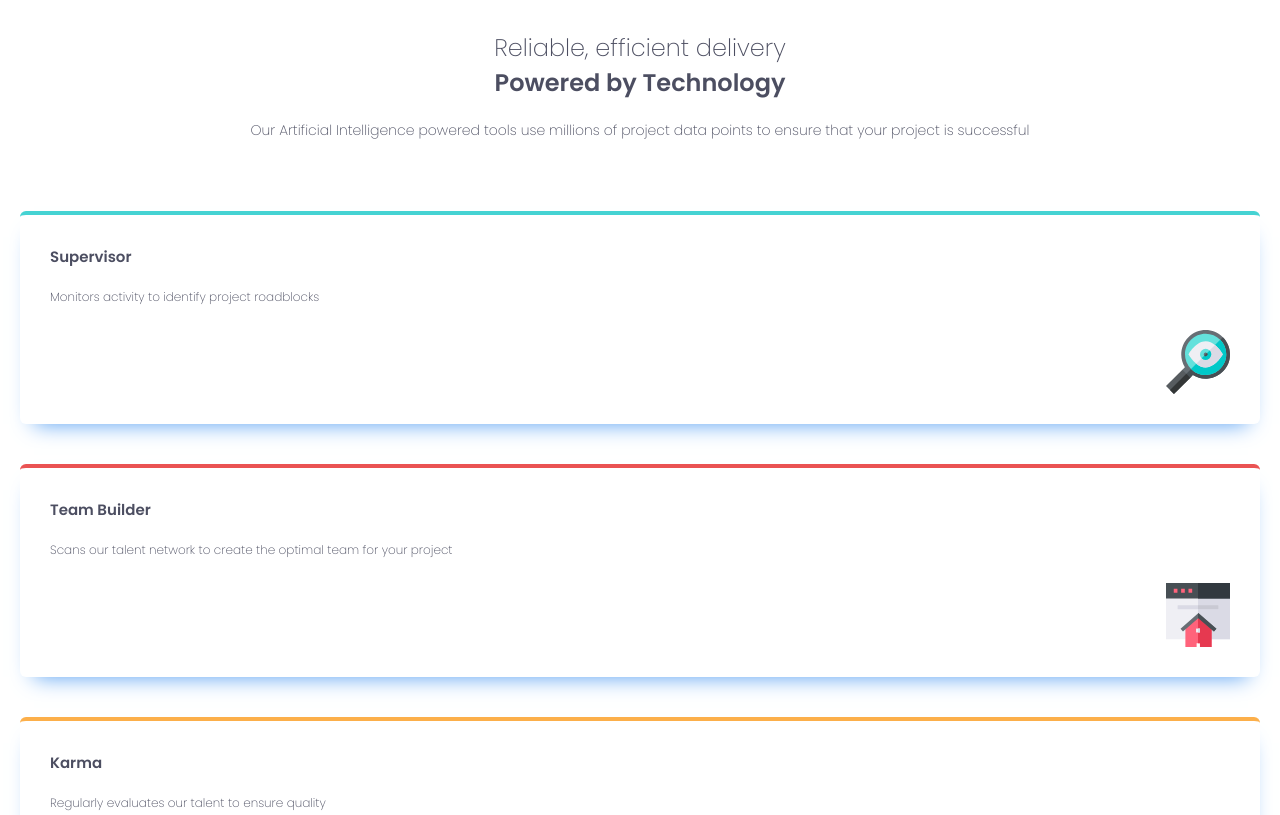
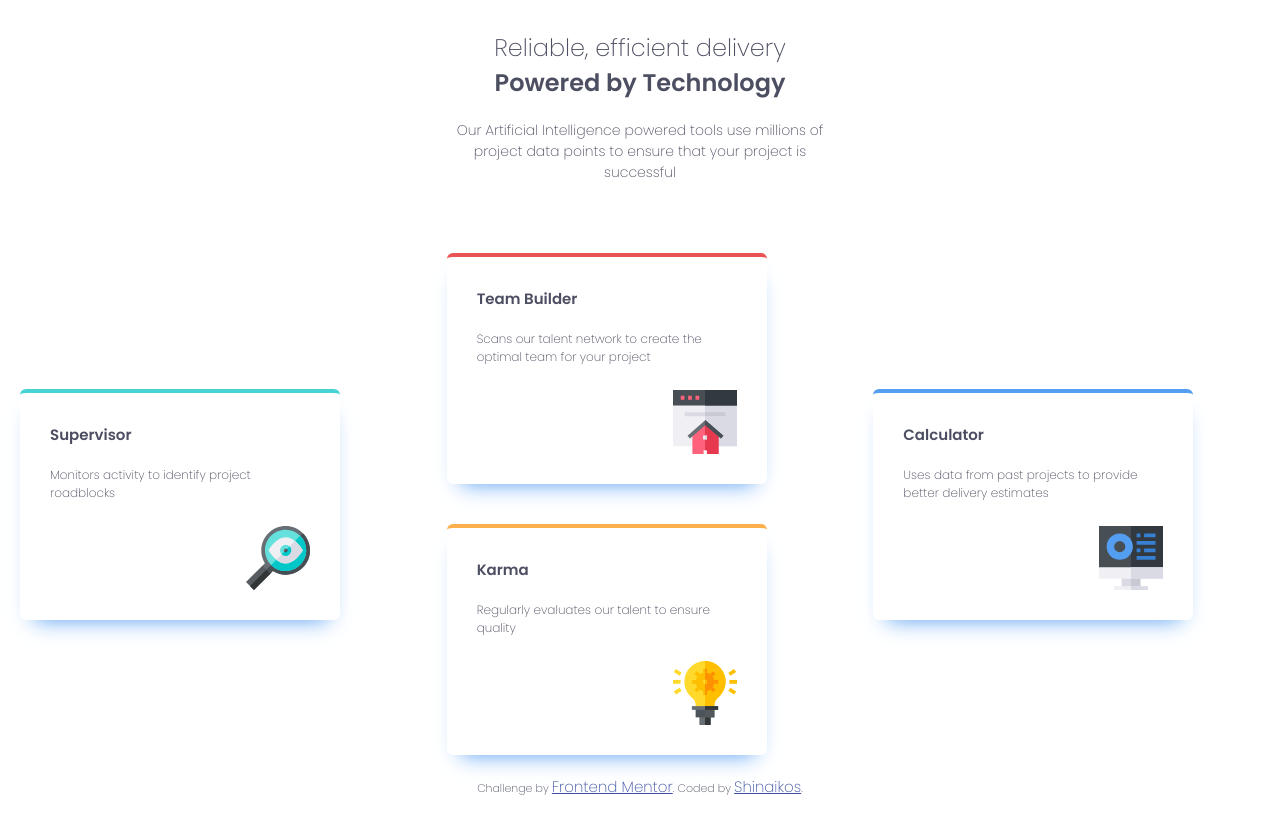
Before and after one commit to shinaikos/four-card-feature-section-master, a plain HTML site: page index.html in a window 1280 px wide. Shown: the top 815 px of the page. Drawn offline with Linux system fonts and the light colour scheme.

Commit message:
template finalizado

```diff
--- a/assets/css/style.css
+++ b/assets/css/style.css
@@ -28,54 +28,118 @@ body {
     flex-direction: column;
     padding: 30px;
 }
-.card{
+
+.card {
     margin: 20px;
     box-shadow: 1px 13px 21px -13px var(--primary-blue);
     border-radius: 6px;
+    max-width: 320px;
     border-top: 4px solid var(--primary-cyan);
 }
-.card:nth-child(3){
+
+.card:nth-child(3) {
     border-top: 4px solid var(--primary-red);
+}
 
+.card:nth-child(4) {
+    border-top: 4px solid var(--primary-orange);
 }
-.card:nth-child(4){
-    border-top: 4px solid var(--primary-orange);
 
+.card:nth-child(5) {
+    border-top: 4px solid var(--primary-blue);
 }
-.card:nth-child(5){
-    border-top: 4px solid var(--primary-blue);
 
-}
-.card h2{
+.card h2 {
     margin-bottom: 20px;
 }
-.card p{
+
+.card p {
     margin-bottom: 24px;
 }
-.img{
+
+.img {
     display: flex;
     justify-content: flex-end;
 }
-h1{
+
+h1 {
     font-weight: 200;
-    font-size:24px;
+    font-size: 24px;
     text-align: center;
 }
-h1>strong{
+
+h1>strong {
     font-size: 24px;
 }
 
-.p{
+.p {
     margin: 20px;
     font-size: 14px;
     text-align: center;
+    max-width: 400px;
 }
-p{
+
+p {
     font-weight: 200;
     font-size: 12px;
 }
 
+/* nomes de grid-areas */
 
+.cabecalho {
+    grid-area: cabecalho;
+}
+
+.supervisor {
+    grid-area: supervisor;
+}
+
+.team {
+    grid-area: team;
+}
+
+.karma {
+    grid-area: karma;
+}
+
+.calculator {
+    grid-area: calculator;
+}
+
+footer {
+    grid-area: footer;
+}
+
+body {
+    grid-template-areas:
+    "cabecalho"
+    "supervisor"
+    "team"
+    "karma"
+    "calculator"
+    "footer"
+    ;
+}
+
+@media only screen and (min-width:740px) {
+
+    .cabecalho {
+        grid-column: 1 / 4;
+    }
+    body{
+        grid-template-areas:
+            ". cabecalho ."
+            ". team ."
+            "supervisor team calculator"
+            "supervisor karma calculator"
+            ". karma ."
+            ". footer ."
+        ;
+    }
+    .cabecalho{
+        align-items: center;
+    }
+}
 
 /*estilos padrão do projeto*/
 
--- a/index.html
+++ b/index.html
@@ -19,7 +19,7 @@
 </head>
 
 <body>
-  <div class="container">
+  <div class="container cabecalho">
     <h1>
       Reliable, efficient delivery
       <br>
@@ -34,7 +34,7 @@
     </p>
   </div>
 
-  <section class="card">
+  <section class="card supervisor">
     <div class="container">
       <h2>
         Supervisor
@@ -48,7 +48,7 @@
     </div>
   </section>
 
-  <section class="card">
+  <section class="card team">
     <div class="container">
       <h2>
         Team Builder
@@ -62,7 +62,7 @@
     </div>
   </section>
 
-  <section class="card">
+  <section class="card karma">
     <div class="container">
       <h2>
         Karma
@@ -76,7 +76,7 @@
     </div>
   </section>
 
-  <section class="card">
+  <section class="card calculator">
     <div class="container">
       <h2>
         Calculator
@@ -94,7 +94,7 @@
   <footer>
     <p class="attribution">
       Challenge by <a href="https://www.frontendmentor.io?ref=challenge" target="_blank">Frontend Mentor</a>.
-      Coded by <a href="#">Your Name Here</a>.
+      Coded by <a href="https://github.com/shinaikos">Shinaikos</a>.
     </p>
   </footer>
 </body>
```
